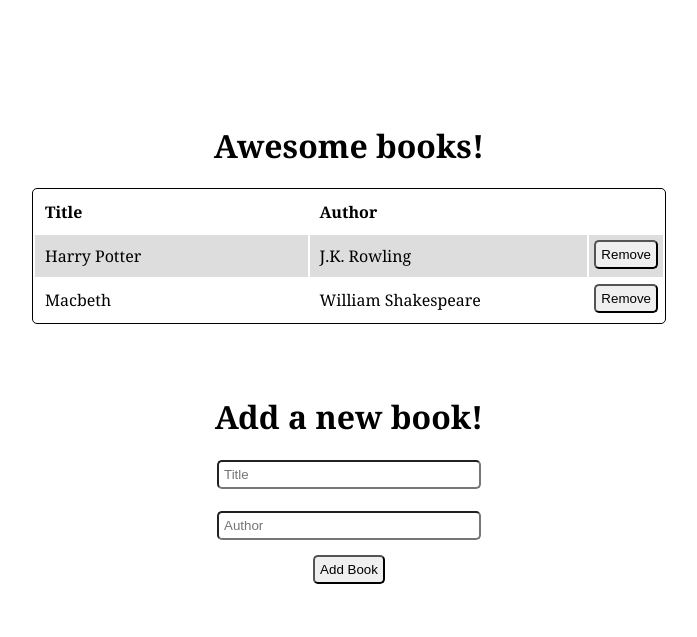
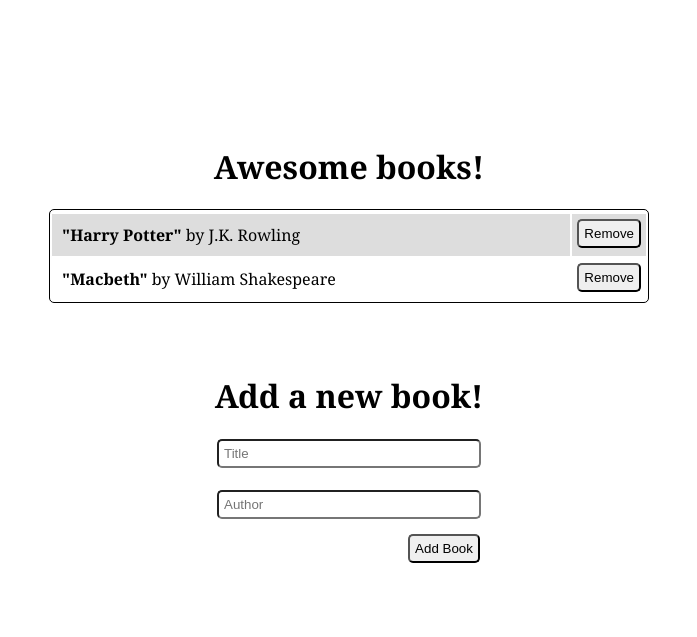
Before and after one commit to anapdh/awesome-books, a website: page index.html in a window 1280 px wide. Shown: the whole page, without its empty margins (291-988 px from the left). Drawn offline with Linux system fonts and the light colour scheme.

Commit message:
Fix add book button and add by between title and author, fix readme

```diff
--- a/index.html
+++ b/index.html
@@ -14,13 +14,9 @@
 
   <div class="container table-wrapper">
     <table>
-      <thead>
+      <tbody id="books-list">
         <tr>
-          <td><strong>Title</strong></td>
-          <td><strong>Author</strong></td>
         </tr>
-      </thead>
-      <tbody id="books-list">
       </tbody>
     </table>
   </div>
--- a/index.js
+++ b/index.js
@@ -30,14 +30,16 @@
       row.setAttribute('class', 'color-gray');
     }
     const td1 = document.createElement('td');
-    const td2 = document.createElement('td');
-    td1.innerHTML = `${Book.myBooks[i].title}`;
-    td2.innerHTML = `${Book.myBooks[i].author}`;
+    // const td2 = document.createElement('td');
+    td1.setAttribute('class', 'td1');
+    // td2.setAttribute('class', 'td2');
+    td1.innerHTML = `<strong>"${Book.myBooks[i].title}"</strong> by ${Book.myBooks[i].author}`;
+    // td2.innerHTML = `${Book.myBooks[i].author}`;
     const deleteBtn = document.createElement('button');
     deleteBtn.innerHTML = 'Remove';
     deleteBtn.setAttribute('id', i);
     row.appendChild(td1);
-    row.appendChild(td2);
+    // row.appendChild(td2);
     row.appendChild(deleteBtn);
     list.appendChild(row);
 
@@ -69,8 +71,7 @@
       row.setAttribute('class', 'color-gray');
     }
     row.innerHTML += `
-      <td>${Book.myBooks[Book.myBooks.length - 1].title}</td>
-      <td>${Book.myBooks[Book.myBooks.length - 1].author}</td>
+      <td><strong>${Book.myBooks[Book.myBooks.length - 1].title}</strong> by ${Book.myBooks[Book.myBooks.length - 1].author}</td>
       <button class="delete" onclick="Book.deleteBook(${Book.myBooks.length - 1})">Remove</button>
     `;
 
--- a/style.css
+++ b/style.css
@@ -12,15 +12,17 @@
   border-radius: 5px;
 }
 
-.table-wrapper {
-  width: 50%;
+table {
+  width: 600px;
+  display: flex;
+  justify-content: space-between;
   border: 1px solid #000;
   border-radius: 5px;
 }
 
 .table-wrapper td {
   padding: 10px;
-  width: 50%;
+  width: 550px;
 }
 
 .table-wrapper button {
@@ -48,6 +50,7 @@
 .form-wrapper button {
   padding: 5px;
   margin-top: 15px;
+  margin-left: 190px;
 }
 
 .color-gray {
```
Also changed, not shown: README.md.
